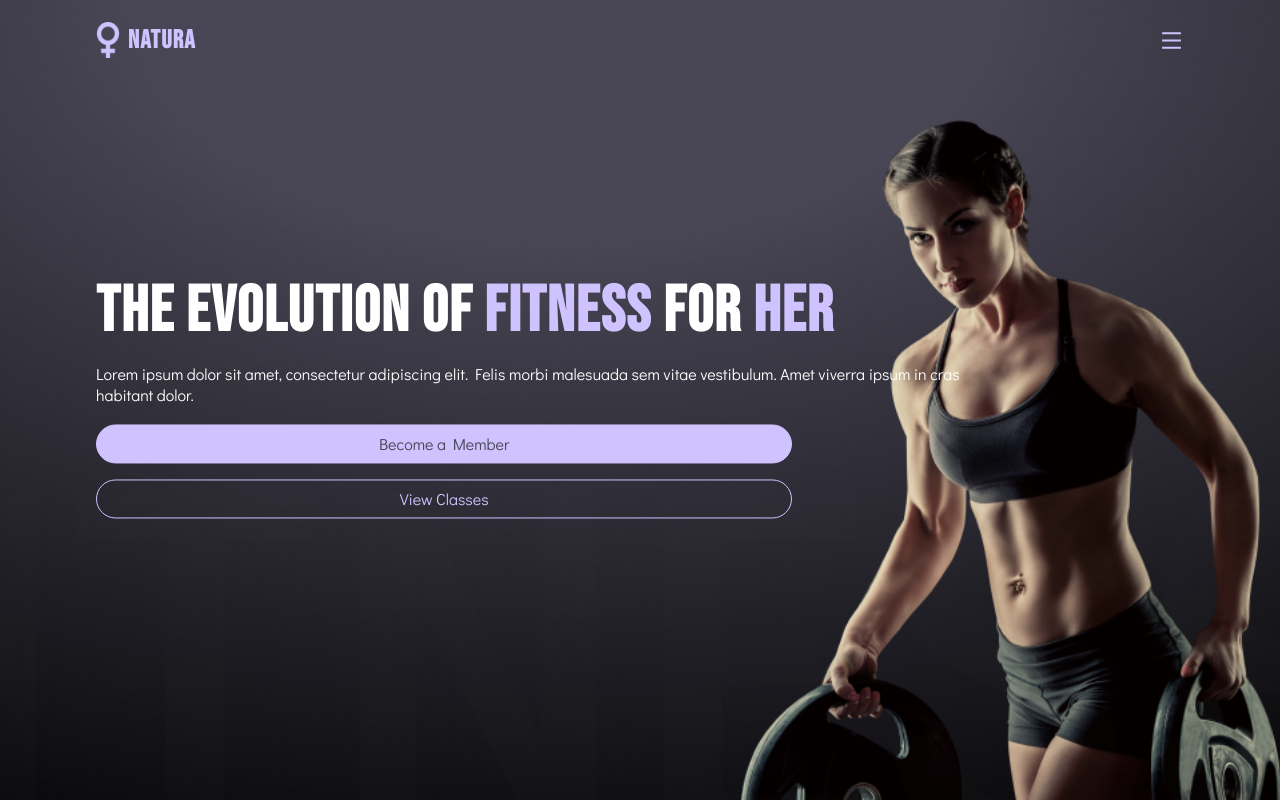
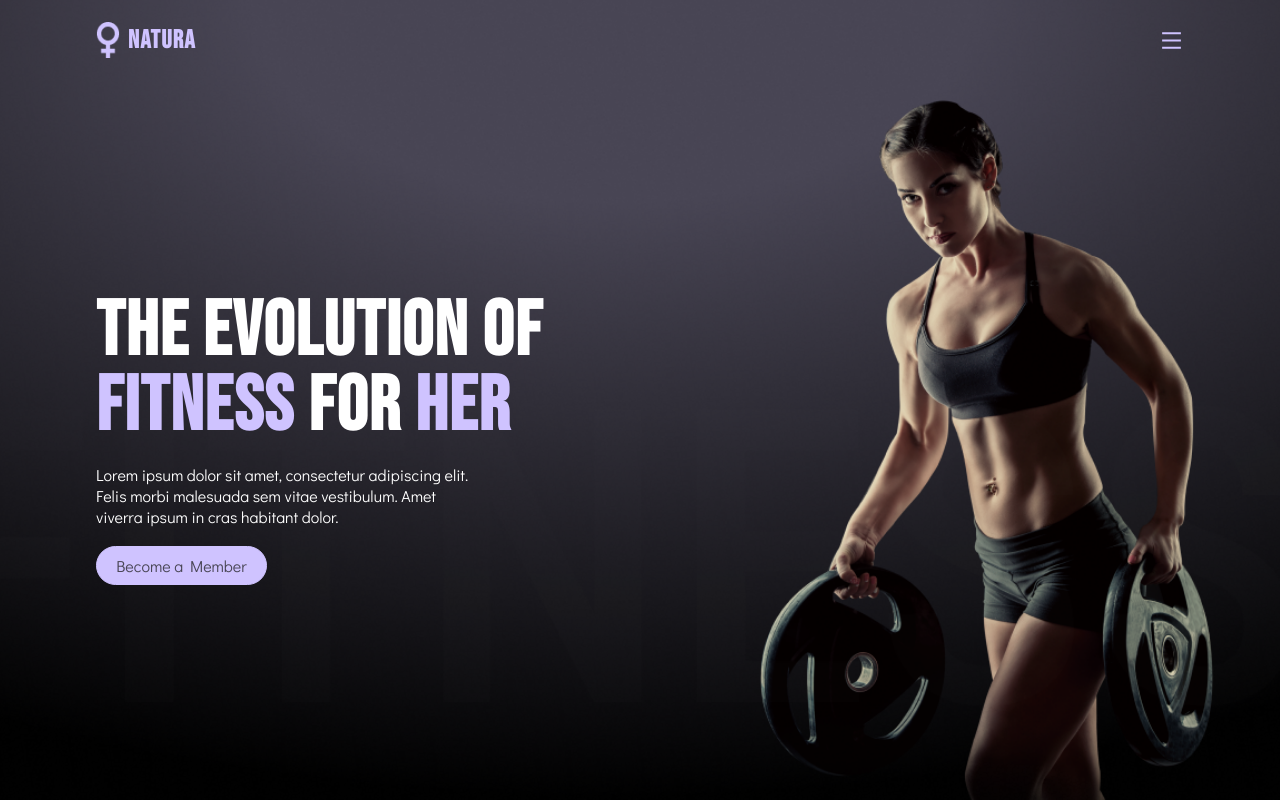
Before and after one commit to m-oniqu3/gym-natura, a React (Vite) app: page / in a window 1280 px wide. Shown: the top 800 px of the page. Built offline with nearby package versions, Linux system fonts and the light colour scheme.

Commit message:
Added media queries to the hero section

```diff
--- a/src/components/about/Benefits.module.css
+++ b/src/components/about/Benefits.module.css
@@ -8,6 +8,9 @@
     justify-content: center;
     gap: 1.5rem;
     height: 100vh;
+}
+
+.benefits__content--intro p {
     max-width: 350px;
 }
 
@@ -35,7 +38,6 @@
     }
 }
 
-
 @media (min-width: 800px) {
     .benefits {
         grid-template-columns: repeat(6, 1fr);
--- a/src/components/helpers/heading/Heading.module.css
+++ b/src/components/helpers/heading/Heading.module.css
@@ -12,7 +12,7 @@
 }
 
 .large {
-    font-size: clamp(2.5rem, 5vw, 5rem);
+    font-size: clamp(2.5rem, 6vw, 5rem);
 }
 
 .medium {
--- a/src/components/hero/Hero.jsx
+++ b/src/components/hero/Hero.jsx
@@ -11,24 +11,24 @@ const Hero = () => {
       THE EVOLUTION OF <span> fitness</span> for <span>her</span>
     </>
   );
+
   return (
     <section className={styled.hero}>
       <Container>
         <Navbar />
 
-        <article className={styled.hero__content}>
-          <Heading className="large" heading={heading} />
-          <p className="text">
-            Lorem ipsum dolor sit amet, consectetur adipiscing elit. Felis morbi
-            malesuada sem vitae vestibulum. Amet viverra ipsum in cras habitant
-            dolor.
-          </p>
+        <div className={styled["hero__content--container"]}>
+          <article className={styled.hero__content}>
+            <Heading className="large" heading={heading} />
+            <p className="text">
+              Lorem ipsum dolor sit amet, consectetur adipiscing elit. Felis
+              morbi malesuada sem vitae vestibulum. Amet viverra ipsum in cras
+              habitant dolor.
+            </p>
 
-          <div className={styled["hero__content--btns"]}>
             <Button className="primary">Become a Member</Button>
-            <Button className="secondary">View Classes</Button>
-          </div>
-        </article>
+          </article>
+        </div>
       </Container>
     </section>
   );
--- a/src/components/hero/Hero.module.css
+++ b/src/components/hero/Hero.module.css
@@ -6,20 +6,59 @@
     height: 120vh;
 }
 
+.hero__content--container {
+    display: grid;
+    height: 90vh;
+}
+
 .hero__content {
-    width: 68%;
-    position: absolute;
-    top: 50%;
-    transform: translateY(-50%);
-
     display: flex;
     flex-direction: column;
+    justify-content: center;
     gap: 1.2rem;
+    height: 100%;
 }
 
-.hero__content--btns {
-    display: flex;
-    flex-direction: column;
-    gap: 1rem;
-    width: 80%;
+.hero__content h1 {
+    max-width: 300px;
 }
+
+.hero__content p {
+    width: min(85%, 380px);
+}
+
+
+.hero__content button {
+    width: fit-content;
+}
+
+/* Media Queries */
+
+@media (min-width:500px) {
+    .hero__content--container {
+        grid-template-columns: repeat(9, 1fr);
+    }
+
+    .hero__content {
+        grid-column: 1/6;
+    }
+
+    .hero__content h1 {
+        max-width: none;
+    }
+
+}
+
+@media (min-width:768px) {
+    .hero {
+        height: 100vh;
+    }
+
+    .hero__content--container {
+        grid-template-columns: repeat(6, 1fr);
+    }
+
+    .hero__content {
+        grid-column: 1/4;
+    }
+}
--- a/src/components/nav/Footer.jsx
+++ b/src/components/nav/Footer.jsx
@@ -12,8 +12,8 @@ import {
 
 const Footer = () => {
   return (
-    <footer className={styled.footer}>
-      <Container>
+    <footer className={styled.footer__container}>
+      <Container className={styled.footer}>
         <ul className={styled.footer__links}>
           <Heading className="small--dark" heading="Links" />
           <li>
@@ -65,9 +65,12 @@ const Footer = () => {
         </article>
 
         <div className={styled.footer__icons}>
-          <FaInstagramSquare size={35} color="var(--secondary)" />
-          <FaFacebookSquare size={35} color="var(--secondary)" />
-          <FaTwitterSquare size={35} color="var(--secondary)" />
+          <Heading className="small--dark" heading="social media" />
+          <div className={styled["footer__icons--icons"]}>
+            <FaInstagramSquare size={35} color="var(--secondary)" />
+            <FaFacebookSquare size={35} color="var(--secondary)" />
+            <FaTwitterSquare size={35} color="var(--secondary)" />
+          </div>
         </div>
       </Container>
       <div className={styled.footer__logo}>
--- a/src/components/nav/Footer.module.css
+++ b/src/components/nav/Footer.module.css
@@ -1,4 +1,4 @@
-.footer {
+.footer__container {
     border-top: 1px solid rgba(72, 69, 84, 0.51);
     padding-top: 2rem;
 }
@@ -39,7 +39,7 @@
 }
 
 .footer__contact--info h3 {
-    font-size: 1.1rem;
+    font-size: 1rem;
     font-weight: 700;
     color: var(--secondary);
     margin-bottom: 1.5rem;
@@ -57,6 +57,10 @@
 }
 
 .footer__icons {
+    max-width: 200px;
+}
+
+.footer__icons--icons {
     display: flex;
     justify-content: space-between;
     align-items: center;
@@ -70,3 +74,46 @@
     background-color: var(--secondary);
     text-align: center;
 }
+
+/* Media Queries */
+
+@media (min-width:768px) {
+    .footer {
+        display: grid;
+        grid-template-columns: 1fr 2fr;
+    }
+
+    .footer article {
+        margin: auto;
+        max-width: 500px;
+    }
+
+    .footer__contact {
+        display: grid;
+        grid-template-columns: repeat(2, 1fr);
+        gap: 1rem;
+    }
+
+    .footer__contact--info {
+        margin-bottom: 0;
+    }
+
+    .footer__contact--info:last-child {
+        margin-left: auto;
+    }
+
+    .footer__contact--info h3 {
+        margin: 0;
+    }
+}
+
+
+@media (min-width:1024px) {
+    .footer__container {
+        padding-top: 3rem;
+    }
+
+    .footer__links {
+        padding: 0;
+    }
+}
--- a/src/components/nav/Navbar.jsx
+++ b/src/components/nav/Navbar.jsx
@@ -25,7 +25,12 @@ const Navbar = () => {
           <p>Natura</p>
         </div>
 
-        <RiMenuLine size={25} color="var(--primary)" onClick={handleMenu} />
+        <RiMenuLine
+          className={styled.nav__icon}
+          size={25}
+          color="var(--primary)"
+          onClick={handleMenu}
+        />
       </nav>
 
       {isOpen && <Menu isOpen={isOpen} setIsOpen={setIsOpen} />}
--- a/src/components/nav/Navbar.module.css
+++ b/src/components/nav/Navbar.module.css
@@ -31,3 +31,7 @@
     letter-spacing: 0.05em;
     font-family: 'Bebas Neue', cursive;
 }
+
+.nav__icon {
+    cursor: pointer;
+}
```
Also changed, not shown: src/assets/hero.png.
